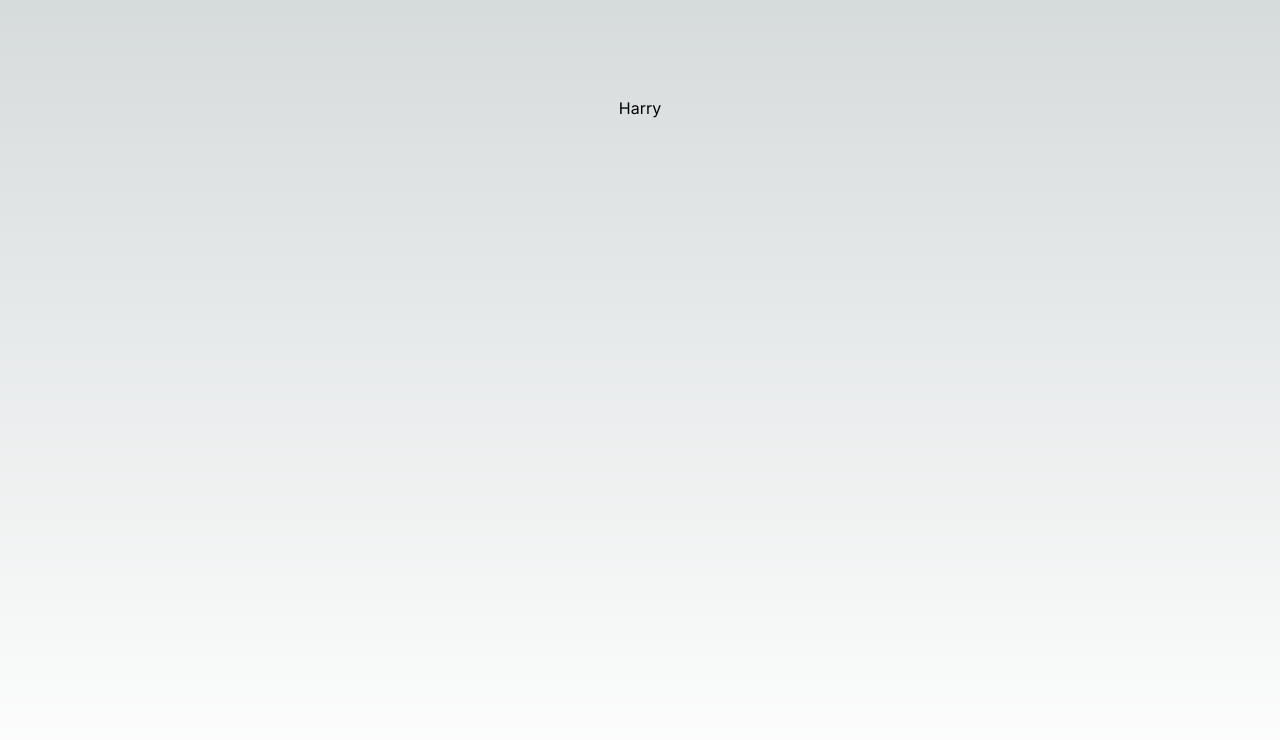
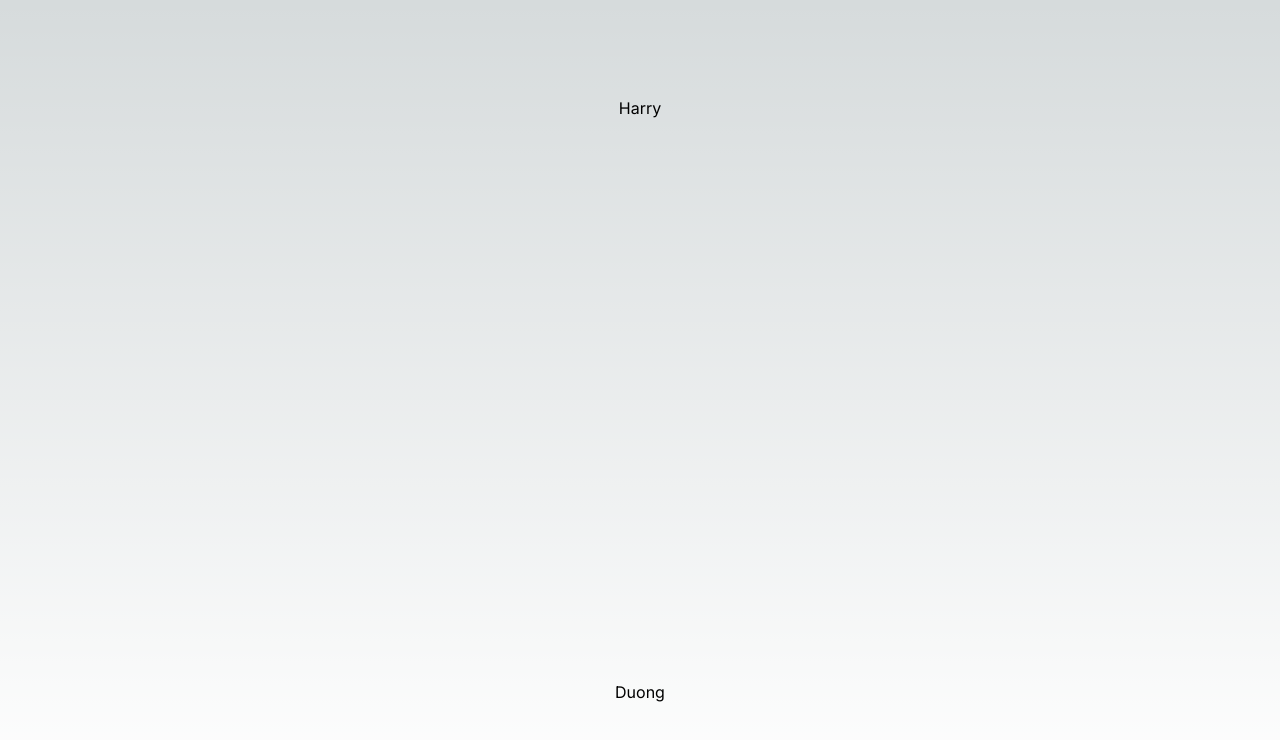
Before and after one commit to harry-nutsfi/storybook-demo, a Next.js app: page / in a window 1280 px wide. Shown: the top 740 px of the page. Built offline with nearby package versions, Linux system fonts and the light colour scheme.

Commit message:
fix: add second content

```diff
--- a/src/app/page.tsx
+++ b/src/app/page.tsx
@@ -4,6 +4,7 @@ export default function Home() {
   return (
     <main className="flex min-h-screen flex-col items-center justify-between p-24">
       <span className="target">Harry</span>
+      <span className="last">Duong</span>
     </main>
   )
 }
```
Also changed, not shown: 1 other file (tests, documents, lock files or other folders).
